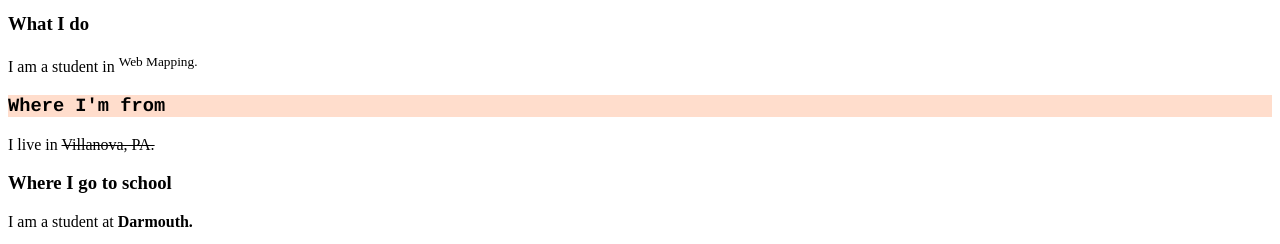
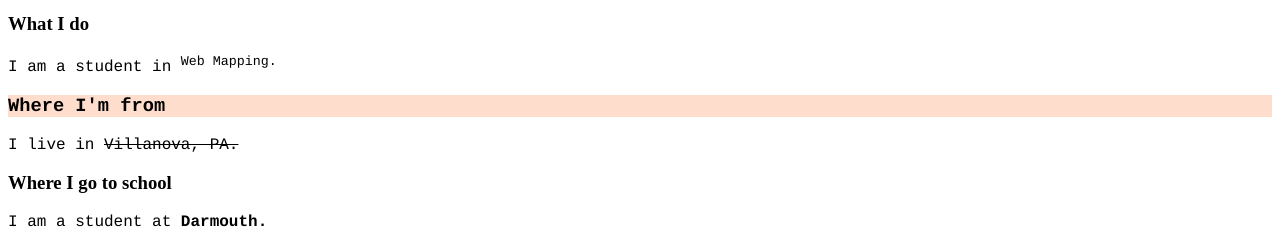
Before and after one commit to christianshah15/lab04.html, a plain HTML site: page index.html in a window 1280 px wide. Shown: the part 372-616 px from the top of the page. Drawn offline with Linux system fonts and the light colour scheme; grey boxes are pictures that could not be loaded.

Commit message:
Update index.html

```diff
--- a/index.html
+++ b/index.html
@@ -1,6 +1,11 @@
 <html>
 <head>
     <title>This is Christian's first Web Page!</title>
+    <style>
+        p { text-align: justify;
+           font-family: courier;
+          }
+    </style>
 </head>
 <!--- This is my lab 02 web page --->
 <body>
```
